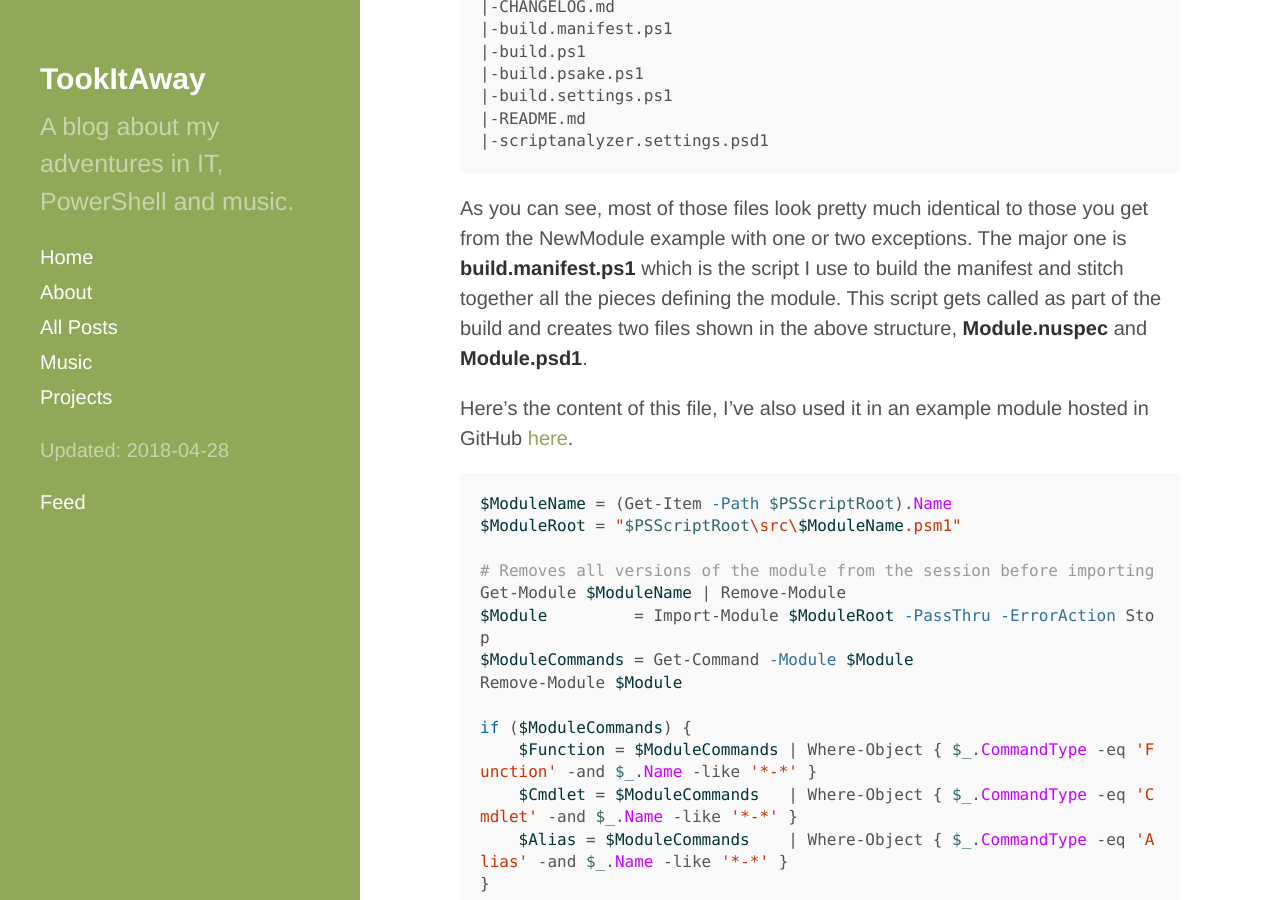
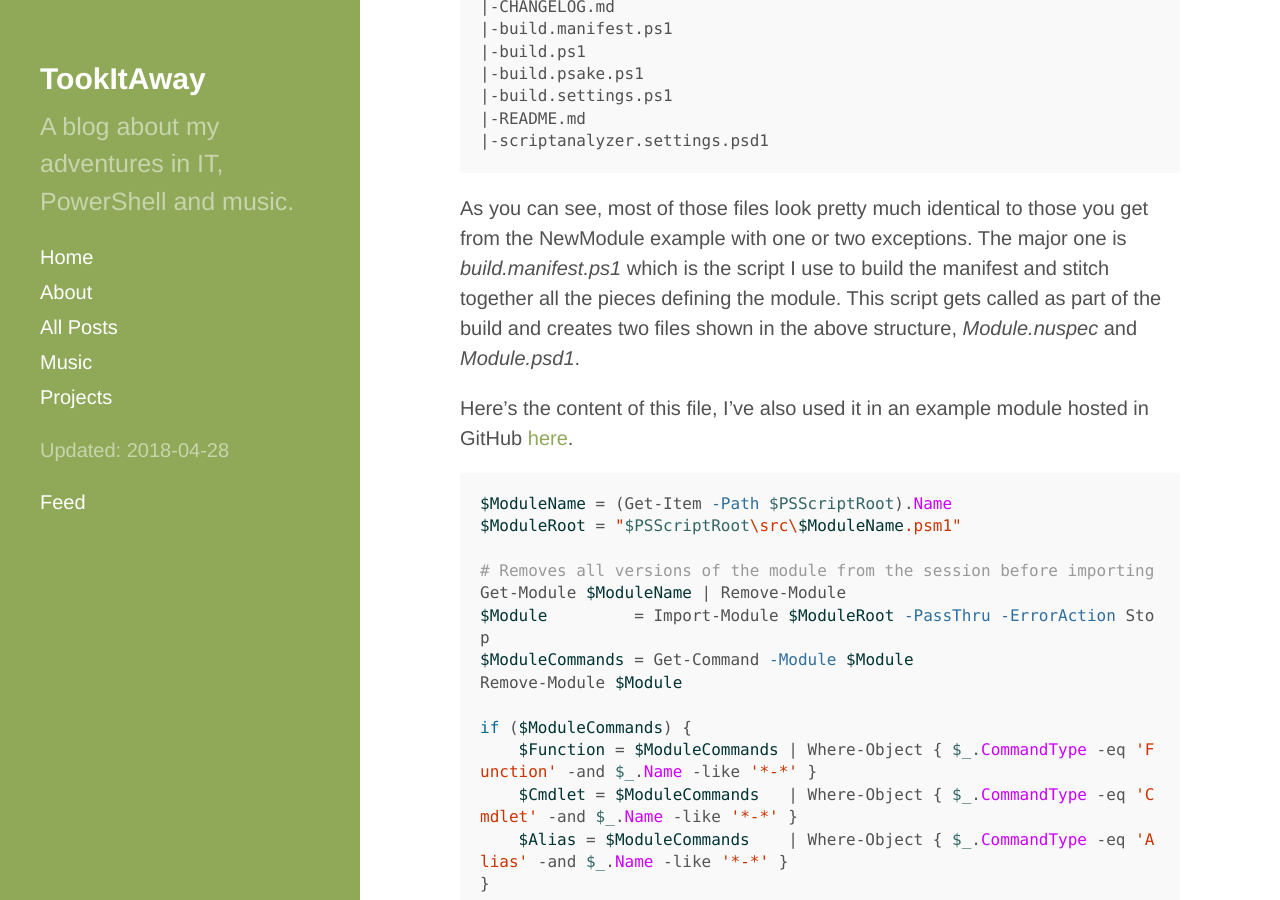
Before and after one commit to davegreen/davegreen.github.io, a Jekyll site: the page built from _posts/2018-04-26-using-vsts-for-building-and-hosting-powershell-modules.md, in a window 1280 px wide and 900 px high, scrolled down 1353 px. Built offline with Jekyll 4.4.1, drawn with Linux system fonts in a browser that asks for light colours.

````diff
--- a/_posts/2018-04-26-using-vsts-for-building-and-hosting-powershell-modules.md
+++ b/_posts/2018-04-26-using-vsts-for-building-and-hosting-powershell-modules.md
@@ -41,7 +41,7 @@ I use the a project structure like the one used in the [Plaster](https://github.
 |-scriptanalyzer.settings.psd1
 ```
 
-As you can see, most of those files look pretty much identical to those you get from the NewModule example with one or two exceptions. The major one is **build.manifest.ps1** which is the script I use to build the manifest and stitch together all the pieces defining the module. This script gets called as part of the build and creates two files shown in the above structure, **Module.nuspec** and **Module.psd1**.
+As you can see, most of those files look pretty much identical to those you get from the NewModule example with one or two exceptions. The major one is *build.manifest.ps1* which is the script I use to build the manifest and stitch together all the pieces defining the module. This script gets called as part of the build and creates two files shown in the above structure, *Module.nuspec* and *Module.psd1*.
 
 Here's the content of this file, I've also used it in an example module hosted in GitHub [here](https://github.com/davegreen/PowerShell/tree/master/Modules/Example2).
 
@@ -112,7 +112,7 @@ $ModuleNuspec.Save("$(Split-Path -Path $ModuleRoot)\$((Get-Item -Path $ModuleRoo
 
 ## The build script
 
-This next small example is from **build.ps1**, showing where the manifest build is called, along with pre-installing any prerequisites needed, as generating the manifest requires me to import the module. I don't currently alter the **build.psake.ps1** file, as I want to be able to easily consume any updates to the psake script (although it should really be in the **build.settings.ps1** in that case!).
+This next small example is from *build.ps1*, showing where the manifest build is called, along with pre-installing any prerequisites needed, as generating the manifest requires me to import the module. I don't currently alter the *build.psake.ps1* file, as I want to be able to easily consume any updates to the psake script (although it should really be in the *build.settings.ps1* in that case!).
 
 ```powershell
 [CmdletBinding()]
@@ -191,7 +191,7 @@ We'll create three steps, a simple build for the module! We're runing build.ps1,
 
 ![Nuget pack](../assets/img/VSTSnugetpack.PNG)
 
-This step is almost entirely as-is, just pointing to the expected path of the **Example2.nuspec** file to grab and pack up.
+This step is almost entirely as-is, just pointing to the expected path of the *Example2.nuspec* file to grab and pack up.
 
 ![Nuget pack](../assets/img/VSTSnugetpush.PNG)
 
````
